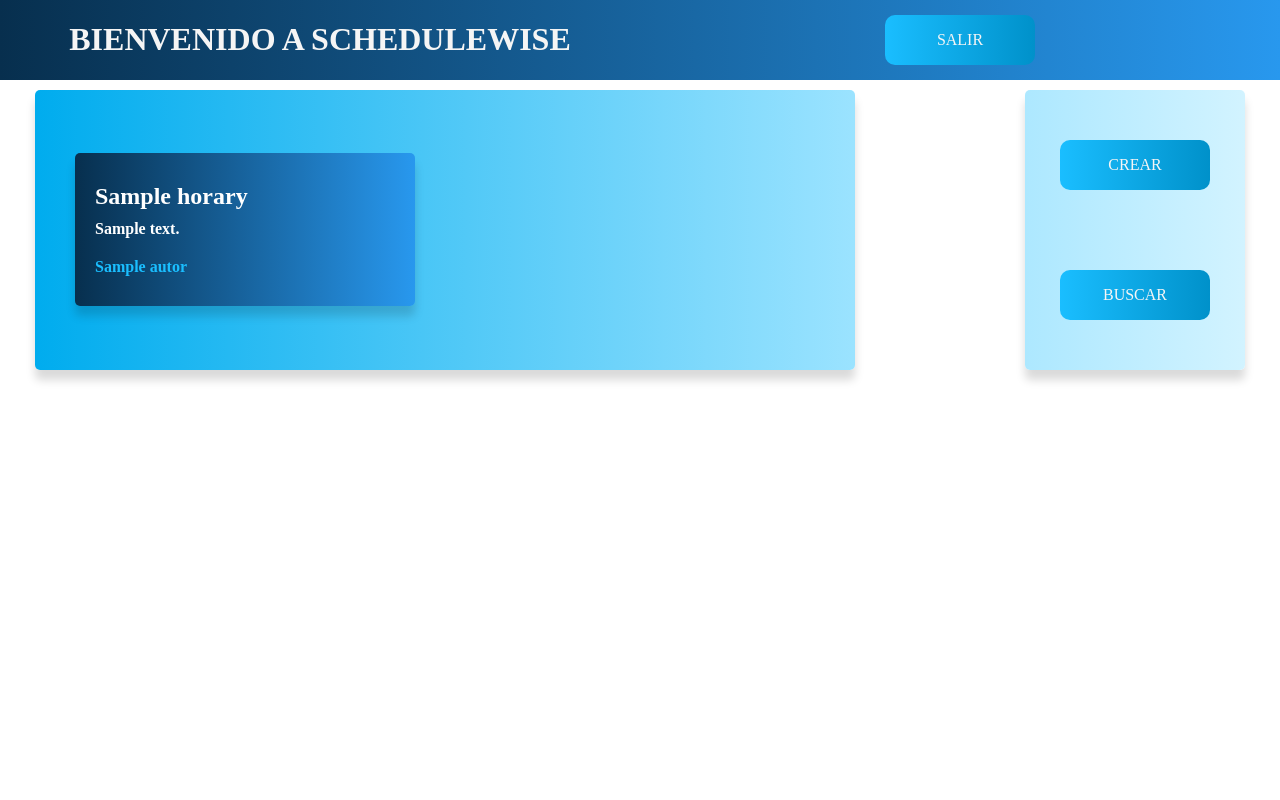
After one commit to UbertoGC/Organizador_de_Horarios, a Flask app: template templates/presentacion.html in a window 1280 px wide. The commit adds this page. Run offline with Flask 3, Linux system fonts and the light colour scheme; the template is opened without the code that fills it: most values are stand-ins (such as "Sample title", 1, 10 or a date in 2020).

Commit message:
Añadiendo Interfaz Base después del Login.

```diff
--- a/static/css/index.css
+++ b/static/css/index.css
@@ -57,3 +57,72 @@
     align-items: center;
     font-size: 30px
 }
+.PresentInformation{
+    display: flex;
+    justify-content: center;
+
+}
+.opciones{
+    background: linear-gradient(to right,  #ade8ff 0%, #d2f3ff 100%);
+    padding: 10px 10px;
+    margin: 10px 10px 10px 160px;
+    max-width: 200px;
+    width: 100%;
+    border-radius: 5px;
+    box-shadow: 0 10px 10px rgba(0, 0, 0, 0.15);
+    display: grid;
+    place-items: center;
+    flex-direction: column;
+    justify-content: center;
+    position: relative;
+}
+.opciones .btn{
+    margin-top: 40px;
+    margin-bottom: 40px;
+    position: relative;
+}
+.containersixhorary{
+    background: linear-gradient(to right,  #00acee 0%, #9be3ff 100%);
+    max-width: 800px;
+    width: 100%;
+    padding: 10px 10px;
+    margin: 10px 10px 10px 10px;
+    border-radius: 5px;
+    box-shadow: 0 10px 10px rgba(0, 0, 0, 0.15);
+    display: grid;
+    grid-template-columns: repeat(2, 1fr);
+    place-items: center;
+    position: relative;
+}
+
+.horarydata{
+    background: linear-gradient(to right, #072f4e 0%, #2898ee 100%);
+    max-width: 300px;
+    width: 100%;
+    padding: 20px 20px;
+    margin: 10px 10px 10px 10px;
+    border-radius: 5px;
+    box-shadow: 0 10px 10px rgba(0, 0, 0, 0.15);
+    position: relative;
+}
+.horarydata .title{
+    color: #ffffff;
+    font-size: 24px;
+    font-weight: 600;
+    margin: 10px 0 10px 0;
+    position: relative;
+}
+.horarydata .description{
+    color: #ffffff;
+    font-size: 16px;
+    font-weight: 600;
+    margin: 10px 0 10px 0;
+    position: relative;
+}
+.horarydata .autor{
+    color: #1abeff;
+    font-size: 16px;
+    font-weight: 600;
+    margin: 20px 0 10px 0;
+    position: relative;
+}
--- /dev/null
+++ b/templates/presentacion.html
@@ -0,0 +1,34 @@
+<!DOCTYPE html>
+<html lang="en">
+<head>
+    <meta charset="UTF-8">
+    <meta name="viewport" content="width=device-width, initial-scale=1.0">
+    <link rel="stylesheet" href="../static/css/index.css">
+    <title>ScheduleWise</title>
+</head>
+<body>
+    <header class="head">
+        <h1>BIENVENIDO A SCHEDULEWISE</h1>
+        <nav class="nav">
+
+            <a class="btn" href="/logout">SALIR</a>
+        </nav>
+    </header>
+    <div class="PresentInformation">
+        <div class="containersixhorary">
+            {% for horary in six_first_Horary %}
+            <a class="horarydata" href="/horario/{{horary['id']}}" style="text-decoration:none">
+                <div class="title">{{horary['title']}}</div>
+                <div class="description">{{horary['description']}}</div>
+                <div class="autor">{{horary['autor']}}</div>
+            </a>
+            {% endfor %}
+        </div>
+        <div class="opciones">
+            <a class="btn" href="/crearhorario">CREAR</a>
+            <a class="btn" href="/buscarhorario">BUSCAR</a>
+        </div>
+    </div>
+    </container>
+</body>
+</html>
```
Also changed, not shown: controlers/ControllerHorary.py (added, +21 -0 lines), models/ModelHorary.py (added, +35 -0 lines), models/ModelIntegrant.py (added, +17 -0 lines).
